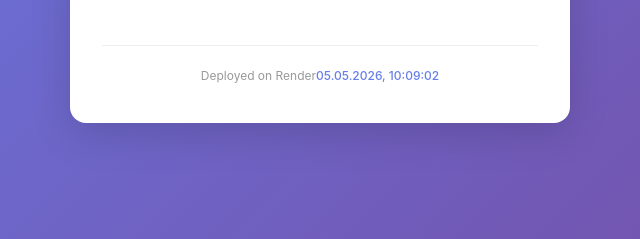
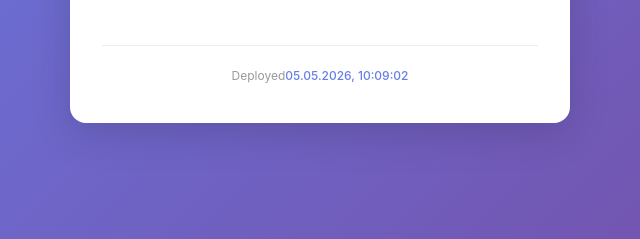
Before and after one commit to Zawarudo1001/ci_cd_prac5, a website: page public/index.html in a window 1280 px wide. Shown: the part 440-679 px from the top of the page, 320-960 px from the left. Drawn offline with Linux system fonts and the light colour scheme; no server answers.

Commit message:
визуальное оформление

```diff
--- a/public/index.html
+++ b/public/index.html
@@ -14,7 +14,7 @@
       <button id="flask-btn" class="action-btn">Action</button>
         <p id="flask-response" class="response-text"></p>
       <div class="footer">
-        <small>Deployed on Render<span id="timestamp"></span></small>
+        <small>Deployed<span id="timestamp"></span></small>
       </div>
     </div>
   </main>
```
